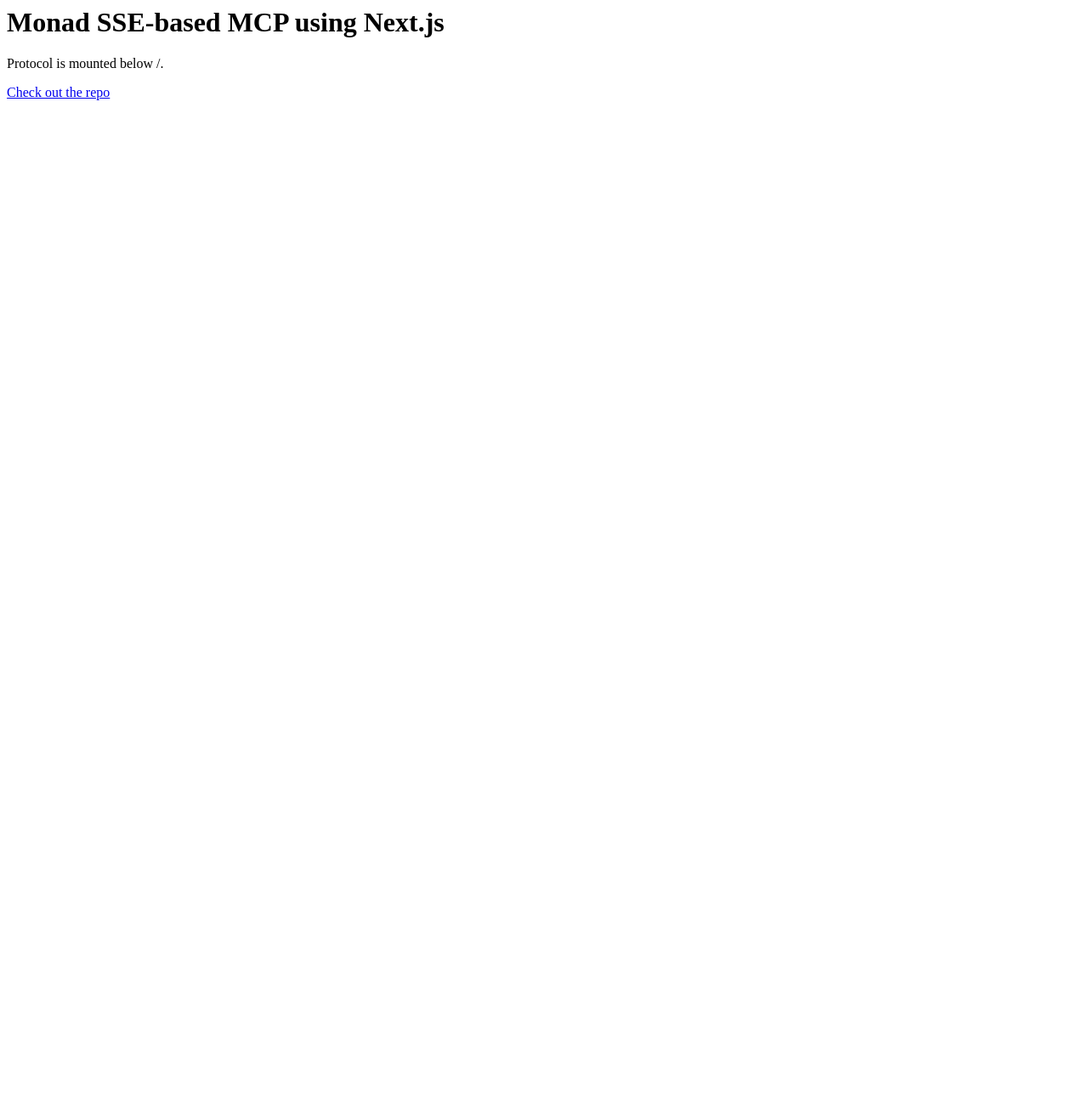
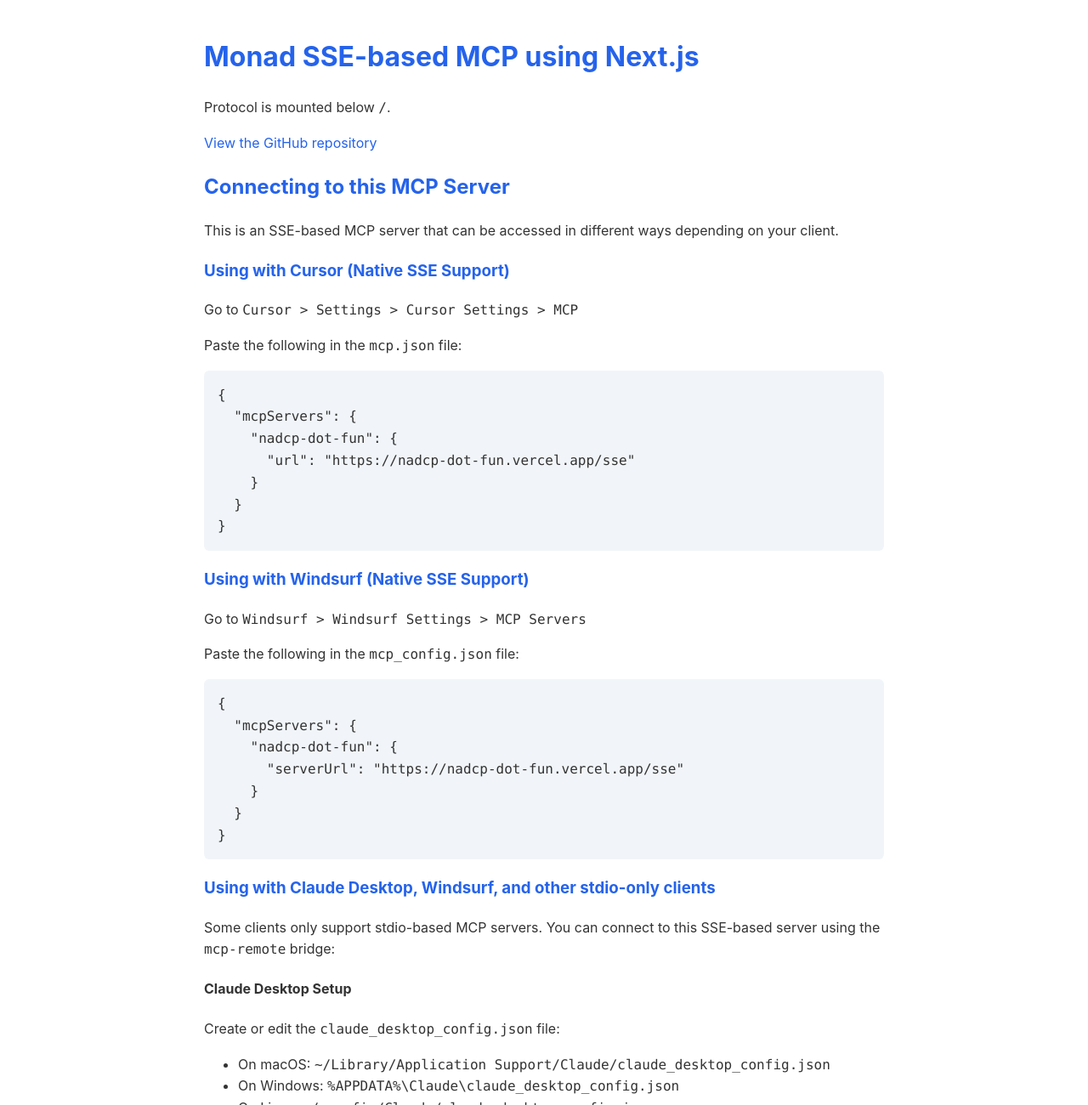
Before and after one commit to velikanghost/nadcp_dot_fun, a website: page public/index.html in a window 1280 px wide. Shown: the top 1300 px of the page at 85% size. Before the commit the page ends 800 px from the top, so only its background shows below. Drawn offline with Linux system fonts and the light colour scheme.

Commit message:
update homepage

```diff
--- a/public/index.html
+++ b/public/index.html
@@ -1,10 +1,130 @@
-<h1>Monad SSE-based MCP using Next.js</h1>
+<!DOCTYPE html>
+<html lang="en">
+  <head>
+    <meta charset="UTF-8" />
+    <meta name="viewport" content="width=device-width, initial-scale=1.0" />
+    <title>Nad.cp Monad MCP</title>
+    <style>
+      body {
+        font-family: -apple-system, BlinkMacSystemFont, 'Segoe UI', Roboto,
+          Oxygen, Ubuntu, Cantarell, sans-serif;
+        line-height: 1.6;
+        color: #333;
+        max-width: 800px;
+        margin: 0 auto;
+        padding: 20px;
+      }
+      h1,
+      h2,
+      h3 {
+        color: #2563eb;
+      }
+      pre {
+        background-color: #f1f5f9;
+        border-radius: 6px;
+        padding: 16px;
+        overflow-x: auto;
+      }
+      code {
+        font-family: Monaco, Consolas, 'Courier New', monospace;
+      }
+      a {
+        color: #2563eb;
+        text-decoration: none;
+      }
+      a:hover {
+        text-decoration: underline;
+      }
+    </style>
+  </head>
+  <body>
+    <h1>Monad SSE-based MCP using Next.js</h1>
 
-<p>Protocol is mounted below /.</p>
+    <p>Protocol is mounted below <code>/</code>.</p>
 
-<p>
-  <a
-    href="https://github.com/monad-developers/monad-sse-mcp"
-    >Check out the repo</a
-  >
-</p>
+    <p>
+      <a href="https://github.com/velikanghost/nadcp_dot_fun"
+        >View the GitHub repository</a
+      >
+    </p>
+
+    <h2>Connecting to this MCP Server</h2>
+
+    <p>
+      This is an SSE-based MCP server that can be accessed in different ways
+      depending on your client.
+    </p>
+
+    <h3>Using with Cursor (Native SSE Support)</h3>
+
+    <p>Go to <code>Cursor > Settings > Cursor Settings > MCP</code></p>
+
+    <p>Paste the following in the <code>mcp.json</code> file:</p>
+
+    <pre><code>{
+  "mcpServers": {
+    "nadcp-dot-fun": {
+      "url": "https://nadcp-dot-fun.vercel.app/sse"
+    }
+  }
+}</code></pre>
+
+    <h3>Using with Windsurf (Native SSE Support)</h3>
+
+    <p>Go to <code>Windsurf > Windsurf Settings > MCP Servers</code></p>
+
+    <p>Paste the following in the <code>mcp_config.json</code> file:</p>
+
+    <pre><code>{
+  "mcpServers": {
+    "nadcp-dot-fun": {
+      "serverUrl": "https://nadcp-dot-fun.vercel.app/sse"
+    }
+  }
+}</code></pre>
+
+    <h3>Using with Claude Desktop, Windsurf, and other stdio-only clients</h3>
+
+    <p>
+      Some clients only support stdio-based MCP servers. You can connect to this
+      SSE-based server using the <code>mcp-remote</code> bridge:
+    </p>
+
+    <h4>Claude Desktop Setup</h4>
+
+    <p>Create or edit the <code>claude_desktop_config.json</code> file:</p>
+
+    <ul>
+      <li>
+        On macOS:
+        <code
+          >~/Library/Application Support/Claude/claude_desktop_config.json</code
+        >
+      </li>
+      <li>
+        On Windows: <code>%APPDATA%\Claude\claude_desktop_config.json</code>
+      </li>
+      <li>
+        On Linux: <code>~/.config/Claude/claude_desktop_config.json</code>
+      </li>
+    </ul>
+
+    <p>Add the following configuration:</p>
+
+    <pre><code>{
+  "mcpServers": {
+    "nadcp-dot-fun": {
+      "command": "npx",
+      "args": ["-y", "mcp-remote", "https://nadcp-dot-fun.vercel.app/sse"]
+    }
+  }
+}</code></pre>
+
+    <h4>Windsurf and Other stdio-only Clients</h4>
+
+    <p>
+      Use the same configuration format as above, adjusting the path according
+      to your client's configuration file location.
+    </p>
+  </body>
+</html>
```
